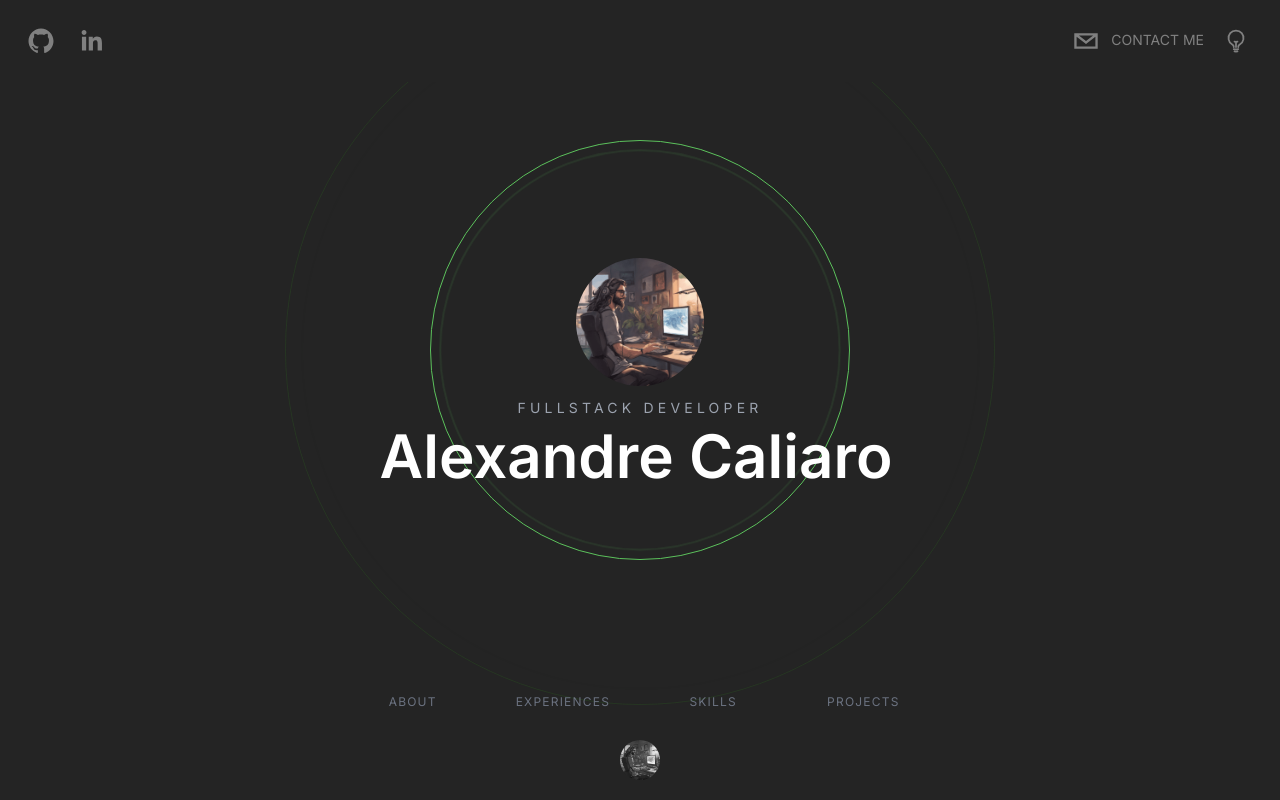
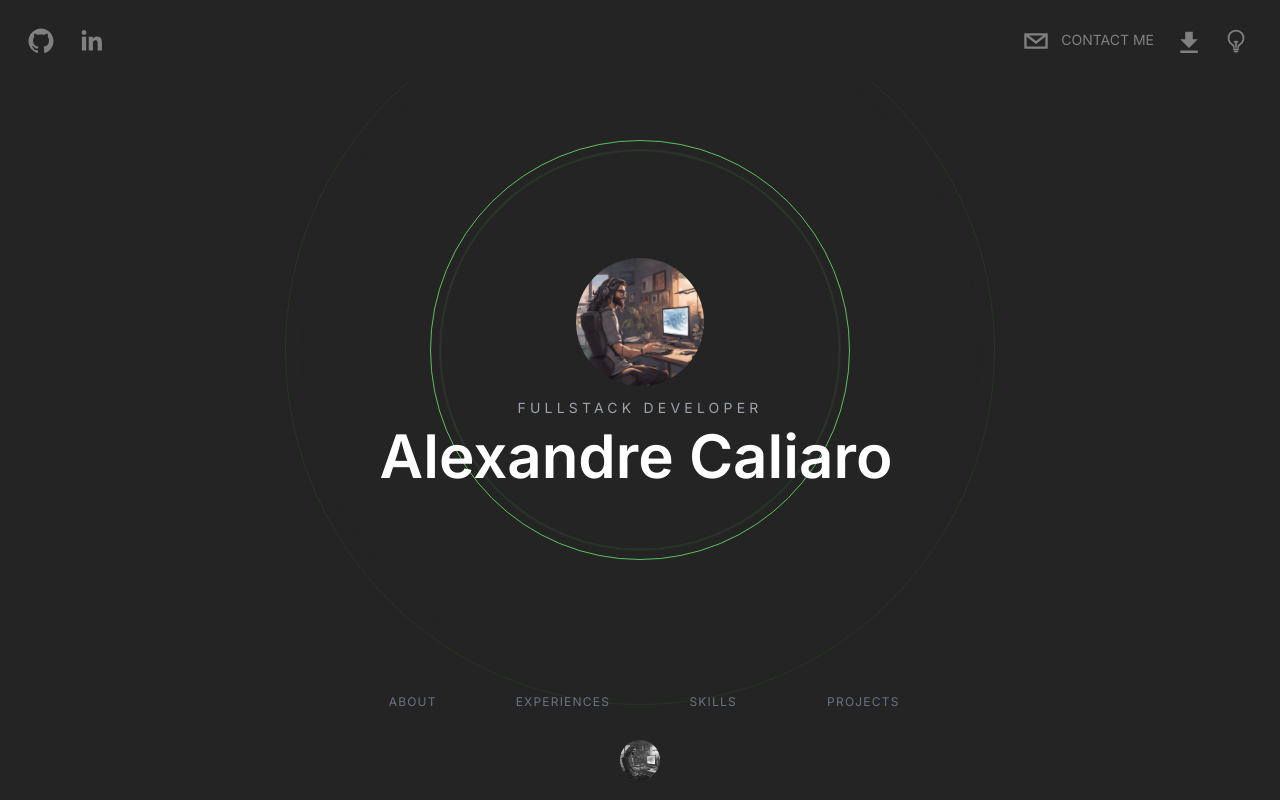
Before and after one commit to AlexKlii/portfolio, a Next.js app: page / in a window 1280 px wide. Built offline with nearby package versions, Linux system fonts and the light colour scheme.

Commit message:
feat: Implement download CV
- Implement download CV button on `Header` component
- Update `Links` to `target: _blank`

```diff
--- a/components/Header.tsx
+++ b/components/Header.tsx
@@ -7,6 +7,7 @@ import { SocialLink } from '@/typings/SocialLink'
 import Link from 'next/link'
 import { useTheme } from 'next-themes'
 import DarkModeButton from '@/components/DarkModeButton'
+import { MdDownload } from 'react-icons/md'
 
 const Header = ({ socialLinks }: {socialLinks: SocialLink[]}) => {
     const [isHoveringId, setIsHovered] = useState(0)
@@ -36,6 +37,7 @@ const Header = ({ socialLinks }: {socialLinks: SocialLink[]}) => {
                     <SocialIcon
                         key={socialLink.id}
                         url={socialLink.url}
+                        target='_blank'
                         fgColor={isHoveringId === socialLink.id ? green : theme === 'dark' ? 'gray' : 'white'}
                         onMouseEnter={() => onMouseEnter(socialLink.id)}
                         onMouseLeave={() => onMouseLeave()}
@@ -74,6 +76,10 @@ const Header = ({ socialLinks }: {socialLinks: SocialLink[]}) => {
                     </Link>
                 </div>
 
+                <Link href='assets/CV_Alexandre_Caliaro.pdf' className='text-white dark:text-gray-light dark:hover:text-green hover:text-gray-dark pr-5 pt-1 text-3xl' target='_blank' download>
+                    <MdDownload></MdDownload>
+                </Link>
+
                 <DarkModeButton />
             </motion.div>
         </header>
--- a/components/Projects.tsx
+++ b/components/Projects.tsx
@@ -99,6 +99,7 @@ export default function Projects() {
                                             <SocialIcon
                                                 key={ressource.id}
                                                 url={ressource.url}
+                                                target='_blank'
                                                 fgColor={isHoveringId === ressource.id ? green : theme === 'dark' ? 'gray' : 'white'}
                                                 onMouseEnter={() => onMouseEnter(ressource.id)}
                                                 onMouseLeave={() => onMouseLeave()}
@@ -106,6 +107,7 @@ export default function Projects() {
                                             />
                                             : <Link key={ressource.id}
                                                 href={ressource.url}
+                                                target='_blank'
                                                 onMouseEnter={() => onMouseEnter(ressource.id)}
                                                 onMouseLeave={() => onMouseLeave()}
                                                 className={isHoveringId === ressource.id ? 'text-green' : 'dark:text-gray-light text-white'}
```
Also changed, not shown: 2 other files (tests, documents, lock files or other folders).
